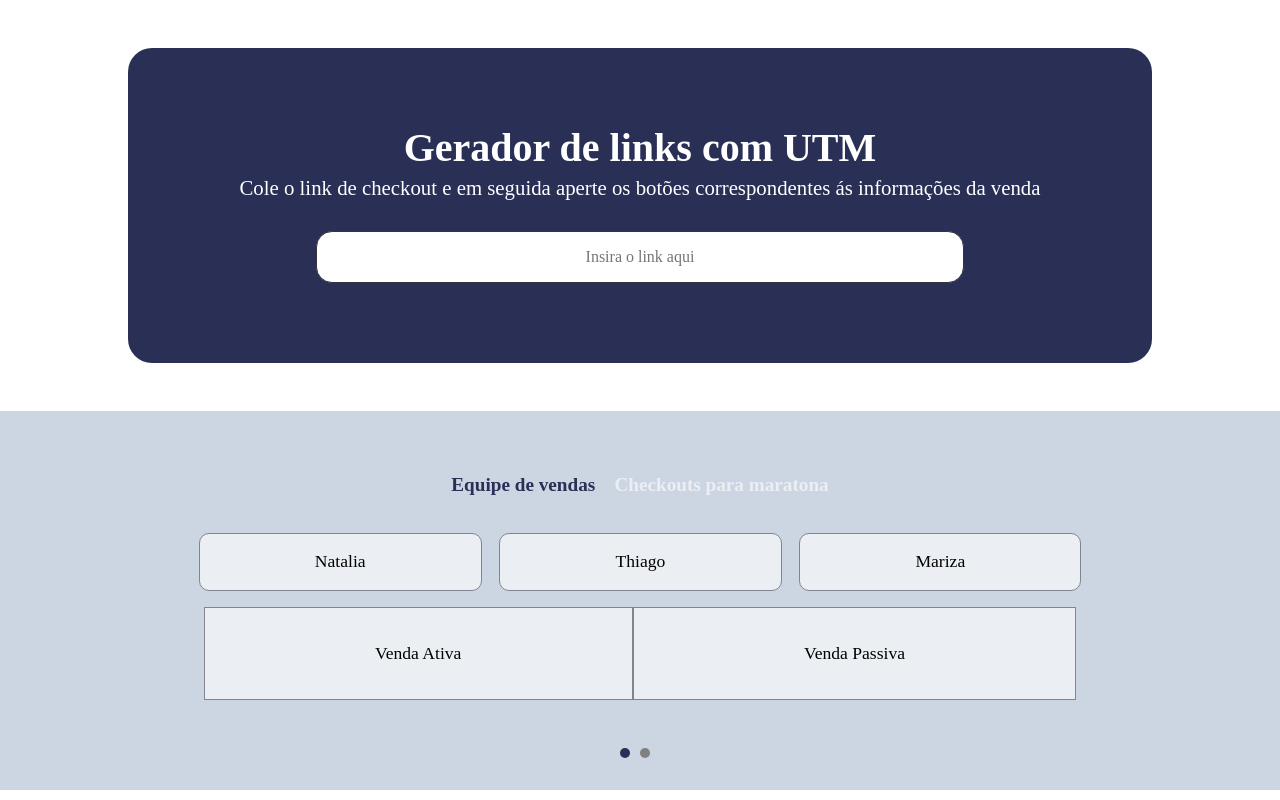
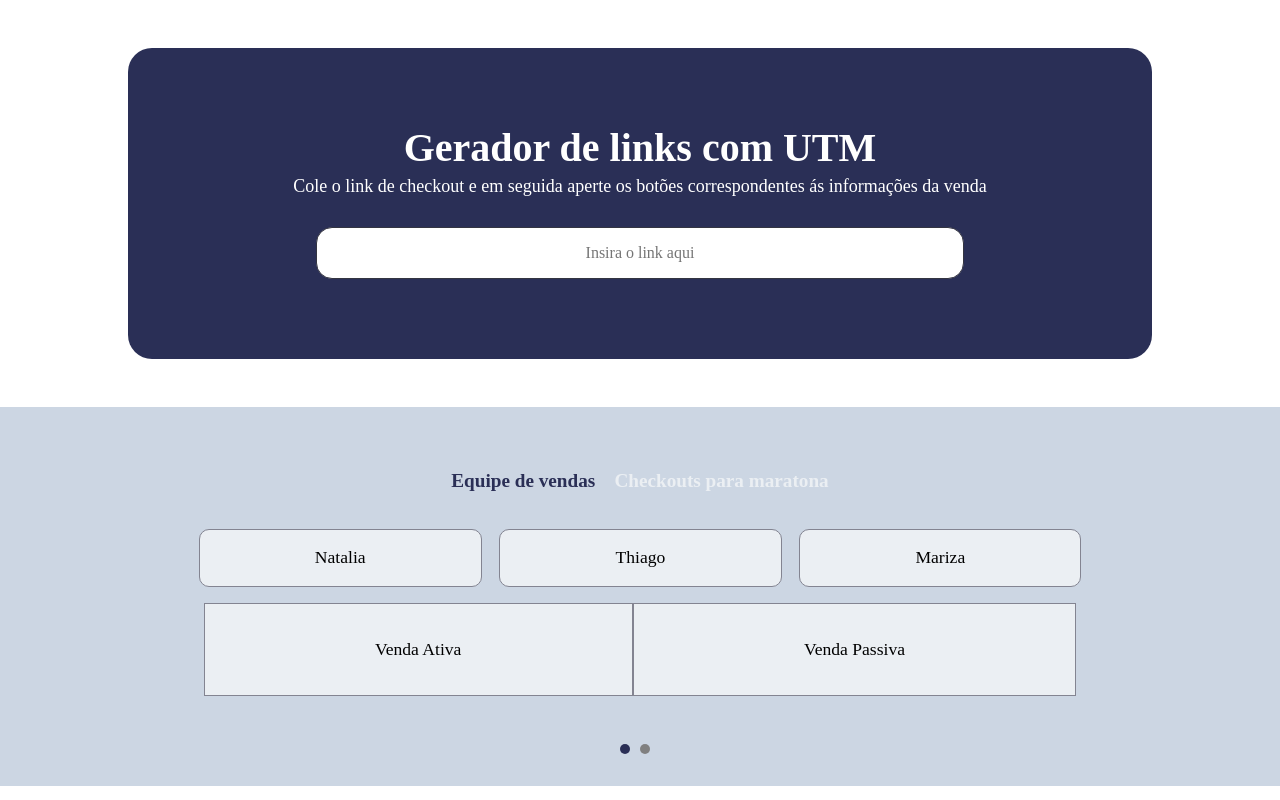
Before and after one commit to mdigitalagencia/utmtester, a plain HTML site: page index.html in a window 1280 px wide. Shown: the top 800 px of the page. Drawn offline with Linux system fonts and the light colour scheme.

Commit message:
Update styles.css

```diff
--- a/styles.css
+++ b/styles.css
@@ -28,7 +28,7 @@
 }
 
 .explicacao {
-	font-size: 1.3em;
+	font-size: 18px;
 	font-weight: 200;
 	padding-top: 0.5em;
 }
```
